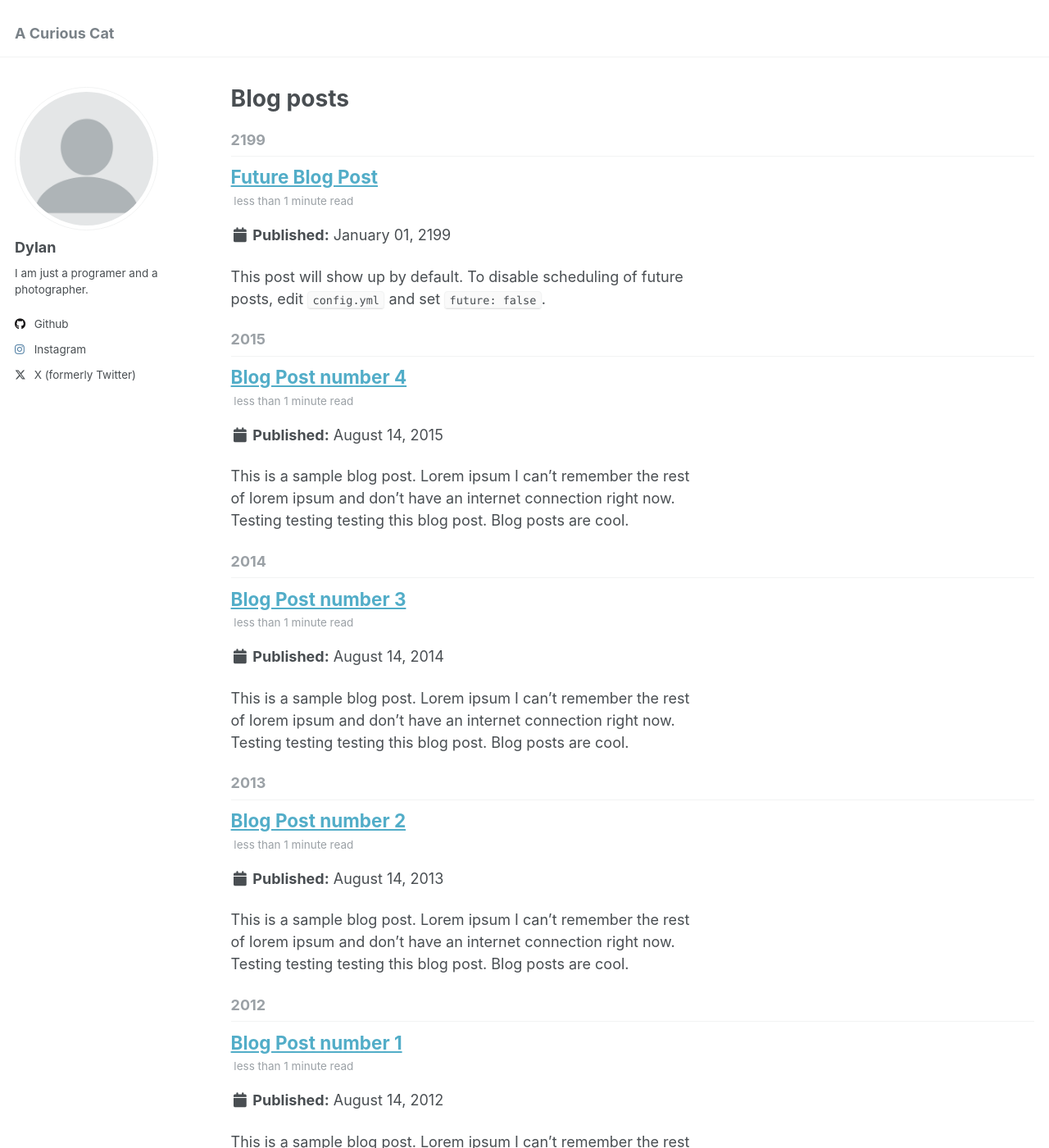
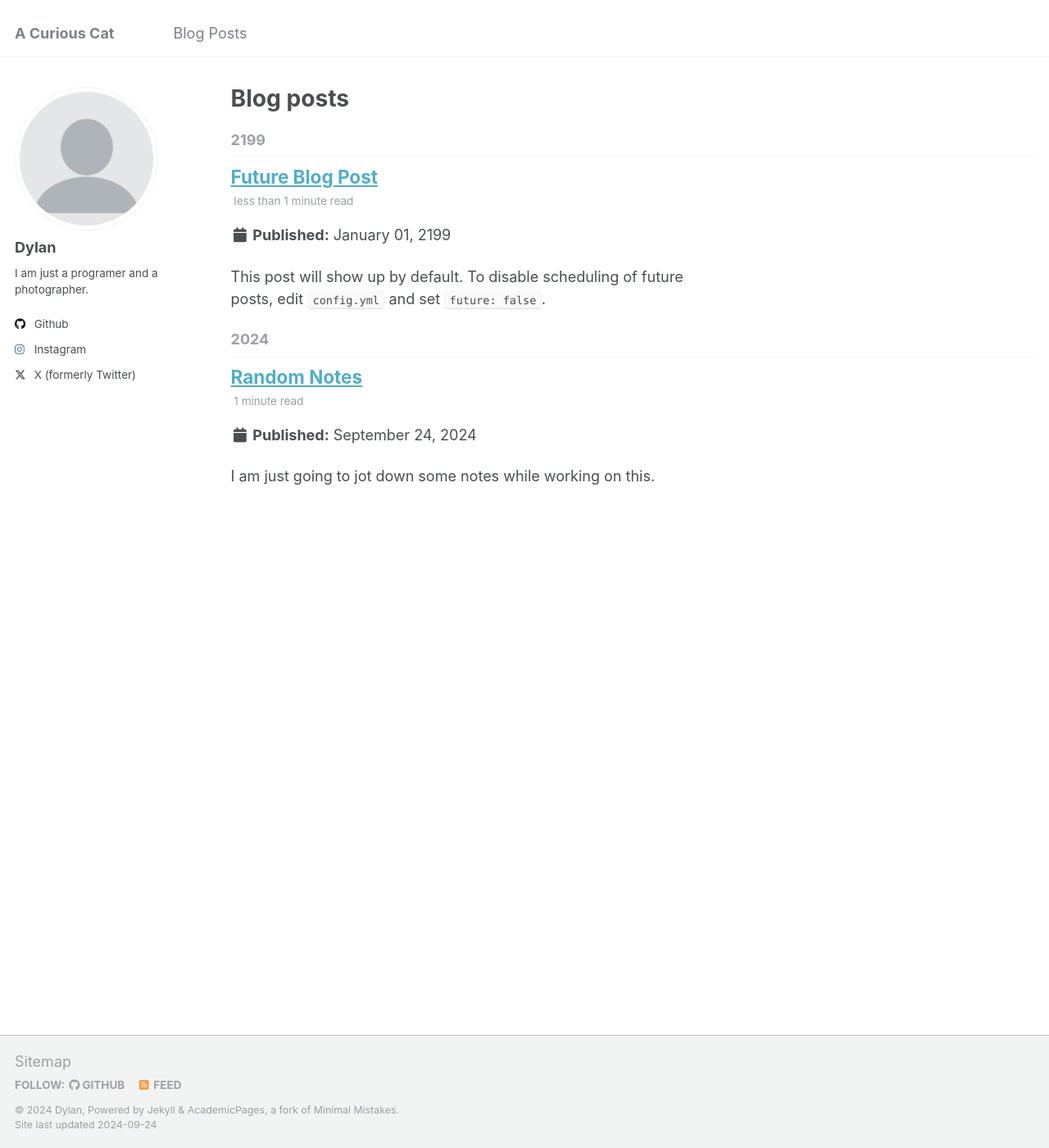
Before and after one commit to mdylantk/mdylantk.github.io, a Jekyll site: the page built from _pages/year-archive.html, in a window 1280 px wide and 1400 px high. Shown: the whole window at 82% size. Built offline with Jekyll 4.4.1, drawn with Linux system fonts in a browser that asks for light colours; some of the changed text lies outside the part shown.

Commit message:
update
enable blog post so I can run more tests dealing with styling

```diff
--- a/_data/navigation.yml
+++ b/_data/navigation.yml
@@ -17,8 +17,8 @@ main:
   #- title: "Portfolio"
   #  url: /portfolio/
 
-  #- title: "Blog Posts"
-  #  url: /year-archive/
+  - title: "Blog Posts"
+    url: /year-archive/
 
   #- title: "CV"
   #  url: /cv/
--- a/_posts/2012-08-14-blog-post-1.md
+++ b/_posts/2012-08-14-blog-post-1.md
@@ -1,20 +1,19 @@
 ---
-title: 'Blog Post number 1'
-date: 2012-08-14
-permalink: /posts/2012/08/blog-post-1/
+title: 'Random Notes'
+date: 2024-09-24
+permalink: /posts/2024/09/24/blog-post-1/
 tags:
-  - cool posts
-  - category1
-  - category2
+  - notes
 ---
 
-This is a sample blog post. Lorem ipsum I can't remember the rest of lorem ipsum and don't have an internet connection right now. Testing testing testing this blog post. Blog posts are cool.
+I am just going to jot down some notes while working on this.
 
-Headings are cool
-======
-
-You can have many headings
-======
-
-Aren't headings cool?
-------
+* The markdown file (in _pages) have data between the '---' that can be used to modify how the page is viewed and acessed
+  - `layout: (a name of a file in layouts)` this will affect how the page will render.
+  - `permalink:(a string of a directory path)` This is the link where one can acess the page. "/" is the default path people will land on. About.md already claim that in the template and will need to be change to make sure people will land on a diffrent page that permalink is "/". In other words, maker sure it is unique.
+  - `profile:(true/false)` this will add your profile to the page as well as a social sidebar...but this depends on how the profile html is design(I think)
+  - THere are more, but I can not discrible them yet do to lack of knowledge.
+* _layouts are used as the bulk of the webpage. They add html and data from _includes and sometimes _layouts. So these two loactions are used to format the pages.
+  - `layout:(layoutname)` and `{% include (layout name and extention) %}` are ways to include other file, the latter being harder to discribe for me at this time. (I understand, but can not simplify it a this time).
+  - `{{ content }}` is where the markdown file will display if there anything beside the data added to it.
+* To include your own css or scss file without modifing the html directly, I belive you can include it in the main.scss in the assets/css. This I still have to test, but seems header.html sets the css to use main.scss. This mean if the layout do not include something that include header.html, the style will not be applied
--- a/_posts/2013-08-14-blog-post-2.md
+++ /dev/null
@@ -1,20 +0,0 @@
----
-title: 'Blog Post number 2'
-date: 2013-08-14
-permalink: /posts/2013/08/blog-post-2/
-tags:
-  - cool posts
-  - category1
-  - category2
----
-
-This is a sample blog post. Lorem ipsum I can't remember the rest of lorem ipsum and don't have an internet connection right now. Testing testing testing this blog post. Blog posts are cool.
-
-Headings are cool
-======
-
-You can have many headings
-======
-
-Aren't headings cool?
-------
--- a/_posts/2014-08-14-blog-post-3.md
+++ /dev/null
@@ -1,20 +0,0 @@
----
-title: 'Blog Post number 3'
-date: 2014-08-14
-permalink: /posts/2014/08/blog-post-3/
-tags:
-  - cool posts
-  - category1
-  - category2
----
-
-This is a sample blog post. Lorem ipsum I can't remember the rest of lorem ipsum and don't have an internet connection right now. Testing testing testing this blog post. Blog posts are cool.
-
-Headings are cool
-======
-
-You can have many headings
-======
-
-Aren't headings cool?
-------
```
Also changed, not shown: _posts/2015-08-14-blog-post-4.md (deleted, +0 -20 lines).
